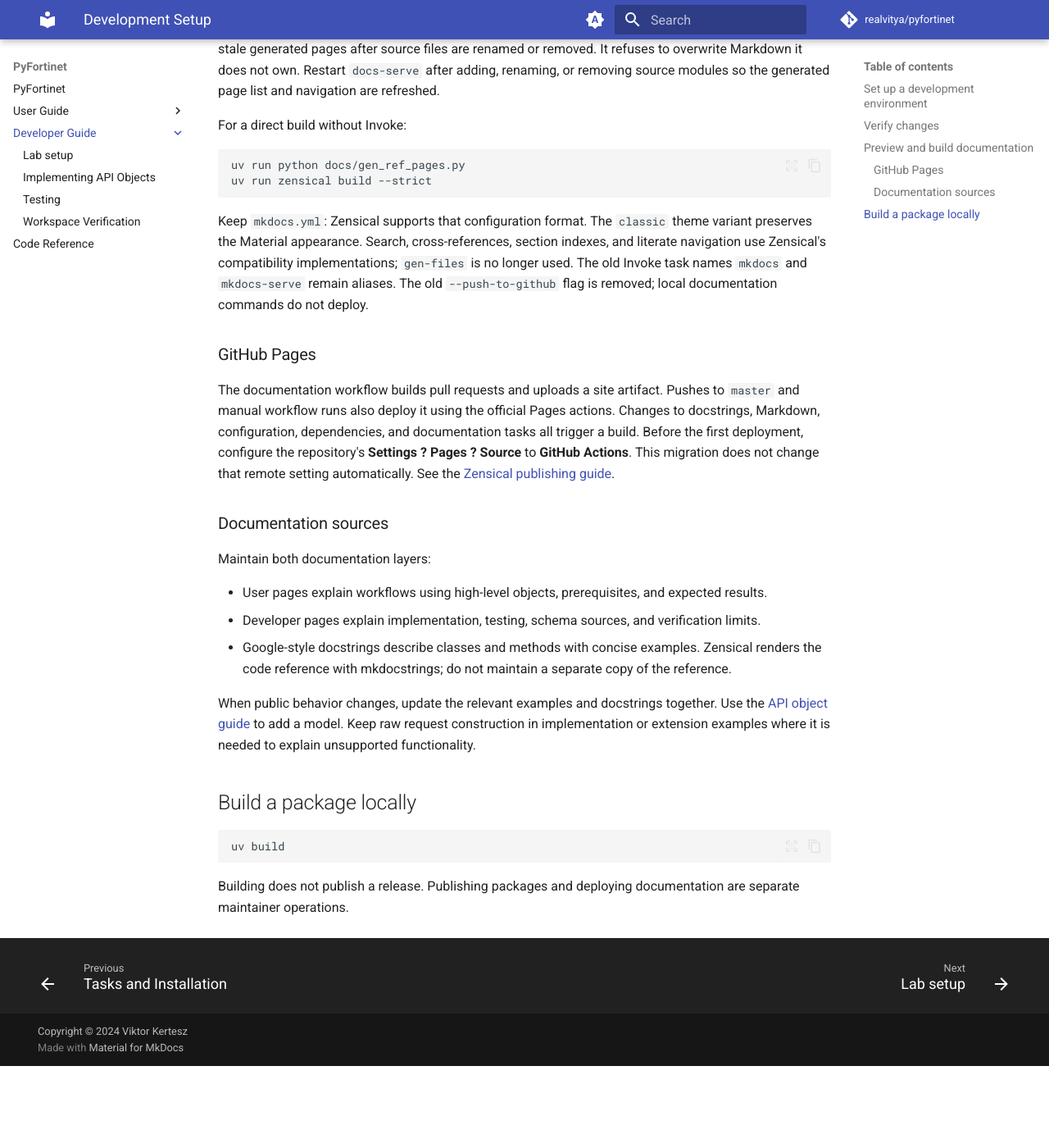
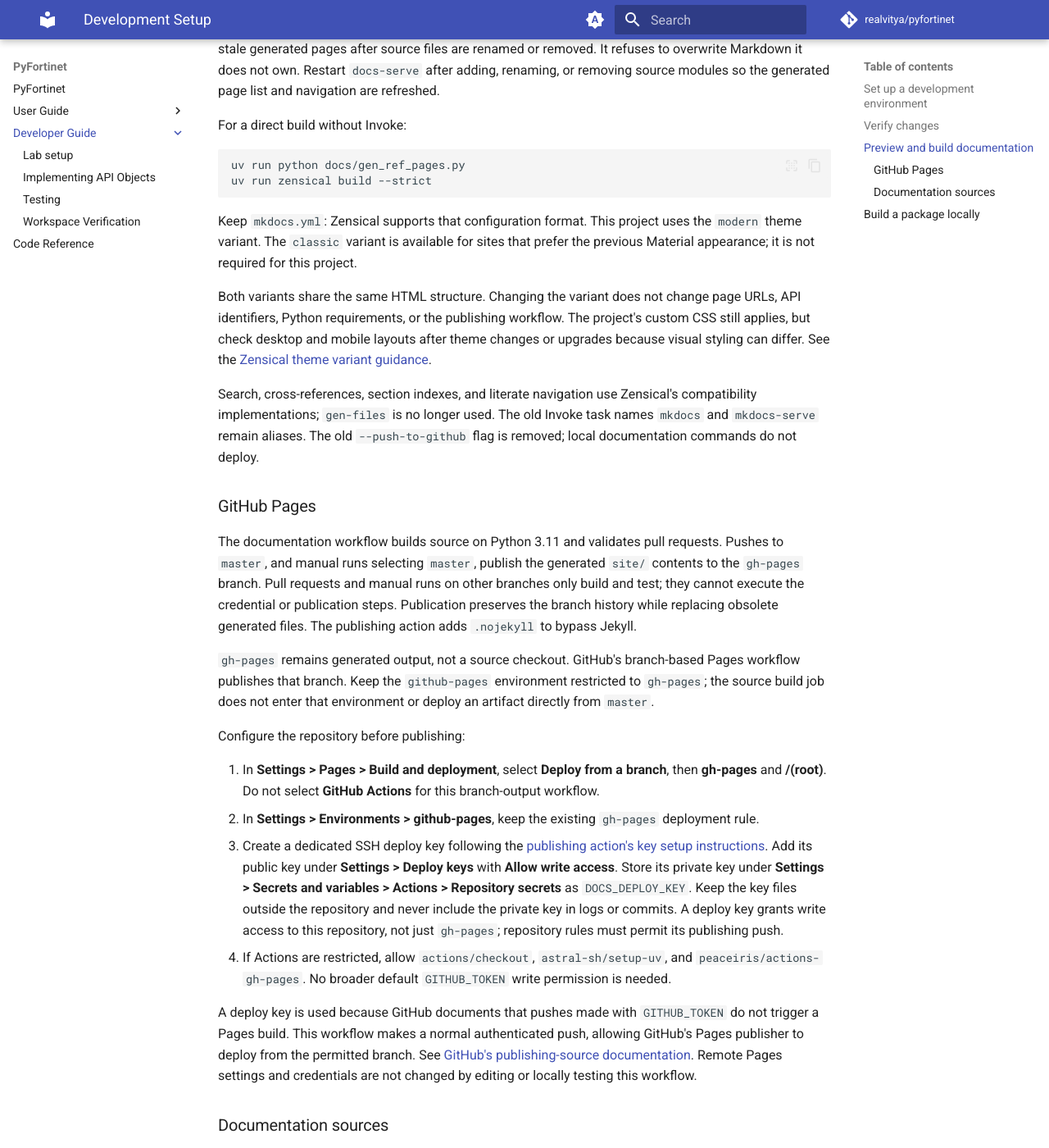
Before and after one commit to realvitya/pyfortinet, an MkDocs documentation site: the page built from docs/developer_guide/index.md, in a window 1280 px wide and 1400 px high, scrolled down 1494 px. Shown: the whole window at 82% size. Built offline with MkDocs 1.6.1 and Material for MkDocs 9.7.7, drawn with Linux system fonts in a browser that asks for light colours; comment, search, counter and statistics services are not loaded; before the commit the page ends 2794 px from its top, so only the background shows below that.

Commit message:
docs: preserve gh-pages branch publishing
Publish Zensical output to gh-pages using a repository deploy key so
branch-based Pages deployment can retain its existing environment rule.
Restrict publication and credential access to master outside PR runs.

Document the required Pages and deploy-key settings and the selected
modern theme. Add regression checks for publication targets and guards.

Validation: six documentation-tooling tests, Ruff, and the strict
Zensical build passed. No remote settings or deployments were changed.

````diff
--- a/docs/developer_guide/index.md
+++ b/docs/developer_guide/index.md
@@ -73,20 +73,52 @@
 uv run zensical build --strict
 ```
 
-Keep `mkdocs.yml`: Zensical supports that configuration format. The `classic` theme variant
-preserves the Material appearance. Search, cross-references, section indexes, and literate
-navigation use Zensical's compatibility implementations; `gen-files` is no longer used.
+Keep `mkdocs.yml`: Zensical supports that configuration format. This project uses the `modern`
+theme variant. The `classic` variant is available for sites that prefer the previous Material
+appearance; it is not required for this project.
+
+Both variants share the same HTML structure. Changing the variant does not change page URLs,
+API identifiers, Python requirements, or the publishing workflow. The project's custom CSS
+still applies, but check desktop and mobile layouts after theme changes or upgrades because
+visual styling can differ. See the [Zensical theme variant guidance](https://zensical.org/docs/compatibility/mkdocs/migration/#theme-variant).
+
+Search, cross-references, section indexes, and literate navigation use Zensical's compatibility
+implementations; `gen-files` is no longer used.
 The old Invoke task names `mkdocs` and `mkdocs-serve` remain aliases. The old
 `--push-to-github` flag is removed; local documentation commands do not deploy.
 
 ### GitHub Pages
 
-The documentation workflow builds pull requests and uploads a site artifact. Pushes to `master`
-and manual workflow runs also deploy it using the official Pages actions. Changes to docstrings,
-Markdown, configuration, dependencies, and documentation tasks all trigger a build.
-Before the first deployment, configure the repository's **Settings ? Pages ? Source** to
-**GitHub Actions**. This migration does not change that remote setting automatically.
-See the [Zensical publishing guide](https://zensical.org/docs/publish-your-site/).
+The documentation workflow builds source on Python 3.11 and validates pull requests. Pushes to
+`master`, and manual runs selecting `master`, publish the generated `site/` contents to the
+`gh-pages` branch. Pull requests and manual runs on other branches only build and test; they
+cannot execute the credential or publication steps. Publication preserves the branch history
+while replacing obsolete generated files. The publishing action adds `.nojekyll` to bypass Jekyll.
+
+`gh-pages` remains generated output, not a source checkout. GitHub's branch-based Pages workflow
+publishes that branch. Keep the `github-pages` environment restricted to `gh-pages`; the source
+build job does not enter that environment or deploy an artifact directly from `master`.
+
+Configure the repository before publishing:
+
+1. In **Settings > Pages > Build and deployment**, select **Deploy from a branch**, then
+   **gh-pages** and **/(root)**. Do not select **GitHub Actions** for this branch-output workflow.
+2. In **Settings > Environments > github-pages**, keep the existing `gh-pages` deployment rule.
+3. Create a dedicated SSH deploy key following the
+   [publishing action's key setup instructions](https://github.com/peaceiris/actions-gh-pages#%EF%B8%8F-create-ssh-deploy-key).
+   Add its public key under **Settings > Deploy keys** with **Allow write access**. Store its
+   private key under **Settings > Secrets and variables > Actions > Repository secrets** as
+   `DOCS_DEPLOY_KEY`. Keep the key files outside the repository and never include the private key
+   in logs or commits. A deploy key grants write access to this repository, not just `gh-pages`;
+   repository rules must permit its publishing push.
+4. If Actions are restricted, allow `actions/checkout`, `astral-sh/setup-uv`, and
+   `peaceiris/actions-gh-pages`. No broader default `GITHUB_TOKEN` write permission is needed.
+
+A deploy key is used because GitHub documents that pushes made with `GITHUB_TOKEN` do not
+trigger a Pages build. This workflow makes a normal authenticated push, allowing GitHub's
+Pages publisher to deploy from the permitted branch. See
+[GitHub's publishing-source documentation](https://docs.github.com/en/pages/getting-started-with-github-pages/configuring-a-publishing-source-for-your-github-pages-site).
+Remote Pages settings and credentials are not changed by editing or locally testing this workflow.
 
 ### Documentation sources
 
````
Also changed, not shown: 2 other files.
